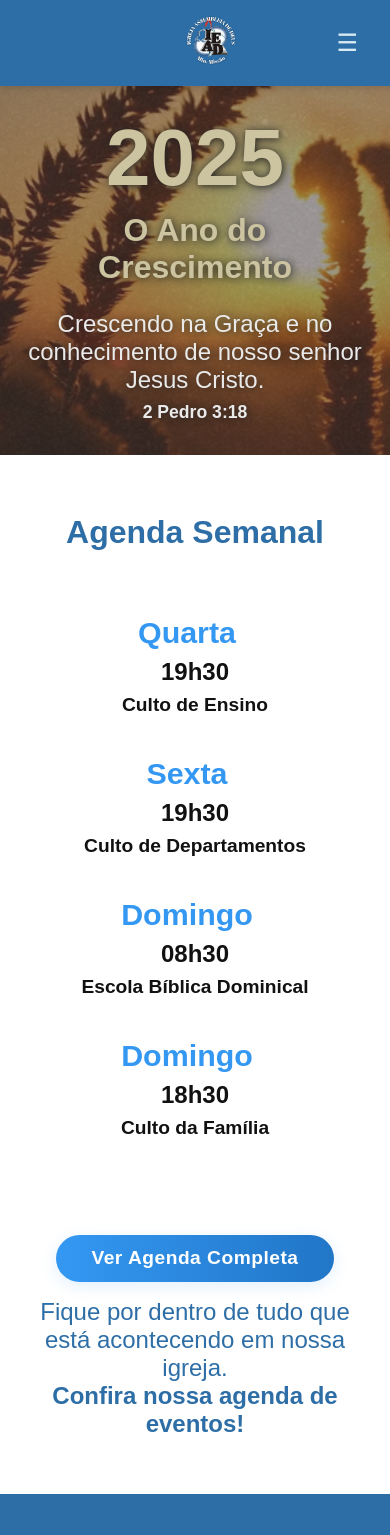
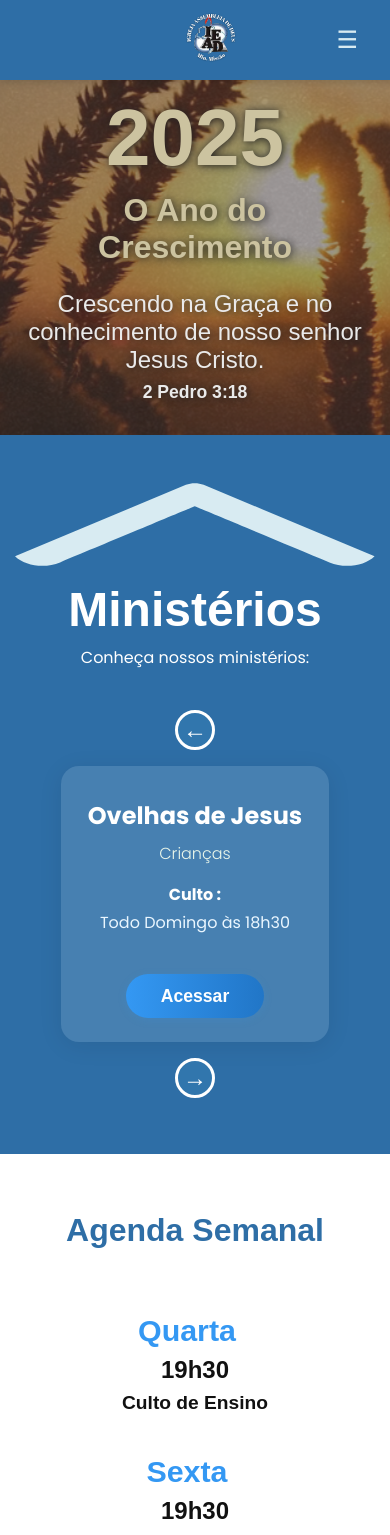
Before and after one commit to rafael-castilho-costa/iead-sub-sede, an Angular app: page /home in a window 390 px wide. Shown: the top 1535 px of the page. Built offline with nearby package versions, Linux system fonts and the light colour scheme.

Commit message:
features and adjust

```diff
--- a/src/app/app.routes.ts
+++ b/src/app/app.routes.ts
@@ -1,4 +1,5 @@
-import { Routes } from '@angular/router';
+import { appConfig } from './app.config';
+import { provideRouter, Routes, withComponentInputBinding, withRouterConfig } from '@angular/router';
 
 export const routes: Routes = [
   {
--- a/src/app/core/components/header/header.component.html
+++ b/src/app/core/components/header/header.component.html
@@ -14,7 +14,7 @@
 
       <nav class="nav" [ngClass]="{'open': menuAberto}">
         <a href="#sobre">Sobre a IEAD</a>
-        <a href="#programacao">Programação</a>
+        <a fragment="programacao">Programação</a>
         <a href="#ministerios">Ministérios</a>
         <a href="#contribua">Contribua</a>
         <a href="#contato">Contato</a>
--- a/src/app/core/components/header/header.component.scss
+++ b/src/app/core/components/header/header.component.scss
@@ -1,16 +1,16 @@
 header {
   left: 0;
   right: 0;
+  top:0;
+  z-index: 1000;
   position: fixed;
-  width: 100%;
+  width: 100vw;
   background: #2E6EA6;
   justify-content: center;
   box-shadow: 0 2px 8px rgba(0,0,0,0.15);
 
   .header-container {
     max-width: 1200px;
-    margin: 0 auto;
-    padding: 0.2rem 0;
     display: flex;
     flex-wrap: wrap;
     justify-content: space-between;
--- a/src/app/views/home/home/home.component.html
+++ b/src/app/views/home/home/home.component.html
@@ -8,14 +8,34 @@
   </div>
 </section>
 
+<section class="ministerios">
+  <div class="ministerios-header">
+    <img src="/assets/teto.svg" alt="Teto" class="ministerios-roof" />
+    <h1>Ministérios</h1>
+    <p>Conheça nossos ministérios:</p>
+  </div>
+  <div class="ministerios-carousel">
+    <button class="carousel-arrow left" (click)="prev()" [disabled]="startIndex === 0">&#8592;</button>
+    <div class="ministerios-cards">
+      <div class="ministerio-card" *ngFor="let m of visibleMinisterios">
+        <h2>{{ m.titulo }}</h2>
+        <h3>{{ m.subtitulo }}</h3>
+        <div class="culto-info">
+          <span><strong>Culto :</strong></span>
+          <span>{{m.culto}}</span>
+        </div>
+        <button class="btn-acessar">Acessar</button>
+      </div>
+    </div>
+    <button class="carousel-arrow right" (click)="next()" [disabled]="startIndex + visibleCards >= ministerios.length">&#8594;</button>
+  </div>
+</section>
 
-<section class="programacao">
+<section class="programacao" id="programacao">
   <div class="programacao-content">
-
     <h2>Agenda Semanal</h2>
     <div class="agenda-semanal">
       <ul class="agenda-item">
-
         <li class="agenda">
           <span class="dia">Quarta</span>
           <span class="barra">|</span>
@@ -24,7 +44,6 @@
             <span class="evento">Culto de Ensino</span>
           </div>
         </li>
-
         <li class="agenda">
           <span class="dia">Sexta</span>
           <span class="barra">|</span>
@@ -33,14 +52,12 @@
             <span class="evento">Culto de Departamentos</span>
           </div>
         </li>
-
         <li class="agenda">
           <span class="dia">Domingo</span>
           <span class="barra">|</span>
           <div class="horarios">
             <span class="hora">08h30</span>
             <span class="evento">Escola Bíblica Dominical</span>
-
           </div>
         </li>
         <li class="agenda">
@@ -49,18 +66,13 @@
           <div class="horarios">
             <span class="hora">18h30</span>
             <span class="evento">Culto da Família</span>
-
           </div>
         </li>
-
       </ul>
-
     </div>
-
       <button class="btn btn-primary" routerLink="/agenda">
         Ver Agenda Completa
       </button>
-
       <p>Fique por dentro de tudo que está acontecendo em nossa igreja.<br>
         <strong>Confira nossa agenda de eventos!</strong>
       </p>
--- a/src/app/views/home/home/home.component.scss
+++ b/src/app/views/home/home/home.component.scss
@@ -1,6 +1,6 @@
 // Estilos para section de banner de crescimento
 .banner-crescimento {
-  padding: 10rem 0;
+  padding: 5rem 0;
   background-image: url('/assets/image-tema-anual.svg');
   background-size: cover;
   background-repeat: no-repeat;
@@ -23,20 +23,20 @@
   align-self: center;
 
   h2 {
-    font-size: 10rem;
+    font-size: 5rem;
     font-family: 'Sora', sans-serif;
     font-weight: 700;
     margin: 0;
     align-self: center;
   }
   h1 {
-    font-size: 3.5rem;
+    font-size: 3rem;
     font-family: 'Sora', sans-serif;
     font-weight: 600;
     margin: 0.5rem 0 1.5rem 0;
   }
   p {
-    font-size: 2rem;
+    font-size: 1.5rem;
     font-family: 'Sora', sans-serif;
     font-weight: 400;
     margin: 0;
@@ -55,7 +55,7 @@
   .banner-crescimento .banner-content h1 {font-size: 2rem;}
   .banner-crescimento .banner-content p {font-size: 1.5rem;}
   .banner-crescimento .banner-content strong {font-size: 1.1rem;}
-  .banner-crescimento {padding: 2rem 0.5rem; min-height: 280px; margin-top: 80px;}
+  .banner-crescimento {padding: 2rem 0.5rem; min-height: 280px; margin-top: 60px;}
 }
 
 // Estilos para section de programação
@@ -75,7 +75,7 @@
 
   h2 {
     font-family: 'Anton', sans-serif;
-    font-size: 3.5rem;
+    font-size: 2.5rem;
     font-weight: 900;
     color: #2E6EA6;
     margin-bottom: 2rem;
@@ -107,7 +107,7 @@
 
   .dia {
     color: #3498f3;
-    font-size: 2.6rem;
+    font-size: 1.7rem;
     font-weight: bold;
     min-width: 110px;
     text-align: right;
@@ -118,7 +118,7 @@
     display: inline-block;
     font-weight: bold;
     width: 4px;
-    height: 3.5rem;
+    height: 2rem;
     background: #2E6EA6;
     margin: 0 1.2rem 0 0;
   }
@@ -129,7 +129,7 @@
   }
 
   .hora {
-    font-size: 2rem;
+    font-size: 1.5rem;
     font-weight: 900;
     margin-right: 1.2rem;
     color: #111;
@@ -138,7 +138,7 @@
   }
 
   .evento {
-    font-size: 2rem;
+    font-size: 1.5rem;
     font-family: 'Anton', sans-serif;
     color: #111;
     font-weight: bold;
@@ -146,7 +146,7 @@
   }
 
   .programacao-content p {
-    font-size: 1.5rem;
+    font-size: 1rem;
     font-family: 'Sora', sans-serif;
     color: #2E6EA6;
     margin-top: 1rem;
@@ -158,7 +158,7 @@
     border: none;
     border-radius: 2rem;
     padding: 0.8rem 2.2rem;
-    font-size: 1.2rem;
+    font-size: 1rem;
     font-weight: 600;
     box-shadow: 0 4px 16px rgba(52, 152, 243, 0.15);
     cursor: pointer;
@@ -212,3 +212,184 @@
   }
 
 }
+
+// Estilos para section de ministerios
+.ministerios {
+  background-color: #2E6EA6;
+  padding: 3rem 1rem;
+  color: #fff;
+  text-align: center;
+
+  .ministerios-header {
+    margin-bottom: 2rem;
+    position: relative;
+
+    .ministerios-roof {
+      display: block;
+      margin: 0 auto 1rem auto;
+      max-width:300px;
+      width: 100%;
+      height: auto;
+      transform: scaleX(1.2) rotate(0deg);
+    }
+    h1 {
+      margin-top: 0;
+      font-family: 'Anton', sans-serif;
+      font-size: 3rem;
+      font-weight: 900;
+      color: #fff;
+      margin-bottom: 0.5rem;
+    }
+    p {
+      margin-top: 0;
+      font-family: 'Poppins', sans-serif;
+      font-size: 1.3rem;
+    }
+  }
+  .ministerios-carousel {
+    display: flex;
+    align-items: center;
+    justify-content: center;
+    gap: 1rem;
+
+    .carousel-arrow {
+      background: #3176ad;
+      border: 3px solid #fff;
+      color: #fff;
+      width: 48px;
+      height: 48px;
+      border-radius: 50%;
+      font-size: 2rem;
+      display: flex;
+      align-items: center;
+      justify-content: center;
+      cursor: pointer;
+      transition: background 0.2s, color 0.2s;
+      margin: 0 1rem;
+
+      &:hover {
+        background: #fff;
+        color: #3176ad;
+      }
+    }
+    .ministerios-cards {
+      display: flex;
+      gap: 2rem;
+      flex-wrap: wrap;
+      justify-content: center;
+      width: 100%;
+      max-width: 1200px;
+    }
+    .ministerio-card {
+      background: rgba(255, 255, 255, 0.12);
+      border-radius: 18px;
+      padding: 2rem 1.5rem 1.5rem 1.5rem;
+      min-width: 220px;
+      max-width: 270px;
+      flex: 1 1 220px;
+      display: flex;
+      flex-direction: column;
+      align-items: center;
+      box-shadow: 0 4px 24px rgba(0,0,0,0.08);
+      h2 {
+        font-size: 1.5rem;
+        font-weight: 700;
+        margin: 0 0 0.5rem 0;
+        font-family: 'Poppins', sans-serif;
+      }
+      h3 {
+        font-family: 'Poppins', sans-serif;
+        font-size: 1rem;
+        font-weight: 100;
+        margin: 0 0 1rem 0;
+        color: #eaf6ea;
+      }
+      .culto-info {
+        font-family: 'Poppins', sans-serif;
+        font-size: 1rem;
+        color: #eaf6ff;
+        margin-bottom: 1.5rem;
+        span {
+          display: block;
+          margin-bottom: 0.2rem;
+        }
+        strong {
+          color: #fff;
+        }
+      }
+    }
+    .btn-acessar {
+
+      background: linear-gradient(90deg, #3498f3 0%, #2176c7 100%);
+      color: #fff;
+      border: none;
+      border-radius: 1.5rem;
+      padding: 0.7rem 2.2rem;
+      font-size: 1.1rem;
+      font-weight: 600;
+      box-shadow: 0 2px 8px rgba(52, 152, 243, 0.15);
+      cursor: pointer;
+      transition: background 0.3s, transform 0.2s, box-shadow 0.2s;
+      margin-top: auto;
+      align-self: center;
+
+      &:hover {
+        background: linear-gradient(90deg, #2176c7 0%, #3498f3 100%);
+        box-shadow: 0 8px 24px rgba(52, 152, 243, 0.22);
+        transform: translateY(-2px) scale(1.03);
+      }
+    }
+  }
+
+  .ministerios-cards{
+    display: flex;
+    gap: 2rem;
+    justify-content: center;
+    flex-wrap: wrap;
+    max-width: 1200px;
+  }
+
+  @media (max-width: 900px){
+    .ministerios-carousel {
+      flex-direction: column;
+      gap: 0.5rem;
+      align-items: center;
+
+      .ministerios-cards {
+        flex-direction: column;
+        align-items: center;
+        gap: 1rem;
+        width: 100%;
+        max-width: 95vw;
+      }
+
+      .carousel-arrow {
+        position: static;
+        margin: 0.5rem 0 0.5rem 0;
+        width: 40px;
+        height: 40px;
+        font-size: 1.5rem;
+        display: inline-flex;
+        align-items: center;
+        justify-content: center;
+      }
+    }
+    .ministerios-cards {
+      gap: 0.5rem;
+    }
+    .ministerio-card {
+      min-width: 180px;
+      max-width: 90vw;
+    }
+    .ministerios-header h1 {
+      font-size: 3rem;
+    }
+
+    .ministerios-header p {
+      font-size: 1rem;
+    }
+
+  }
+
+
+}
--- a/src/app/views/home/home/home.component.ts
+++ b/src/app/views/home/home/home.component.ts
@@ -1,11 +1,94 @@
-import { Component } from '@angular/core';
+import { CommonModule } from '@angular/common';
+import { Component, HostListener } from '@angular/core';
+
+interface Ministerio {
+  titulo: string;
+  subtitulo: string;
+  culto: string;
+}
 
 @Component({
   selector: 'app-home',
-  imports: [],
+  imports: [CommonModule],
   templateUrl: './home.component.html',
-  styleUrl: './home.component.scss'
+  styleUrl: './home.component.scss',
+  standalone: true,
 })
 export class HomeComponent {
+  ministerios: Ministerio[] = [
+    {
+      titulo:'Ovelhas de Jesus',
+      subtitulo: 'Crianças',
+      culto: 'Todo Domingo às 18h30',
+    },
+    {
+      titulo:'Conjunto Ágape',
+      subtitulo: 'Adolescentes',
+      culto: 'Toda primeira Sexta-Feira do Mês às 19h30',
+    },
+    {
+      titulo:'Mocidade Voz Celestial',
+      subtitulo: 'Jovens',
+      culto: 'Toda segunda Sexta-Feira do Mês às 19h30',
+    },
+    {
+      titulo:'Rosa de Saron',
+      subtitulo: 'Mulheres',
+      culto: 'Toda terceira Sexta-Feira do Mês às 19h30',
+    },
+    {
+      titulo:'Guerreiros de Sião',
+      subtitulo: 'Homens',
+      culto: 'Toda última Sexta-Feira do Mês às 19h30',
+    },
+  ];
+
+  visibleCards = 4;
+  startIndex = 0;
+
+  ngOnInit() {
+    this.updateVisibleCards();
+  }
+
+  @HostListener('window:resize')
+  onResize() {
+    this.updateVisibleCards();
+  }
+
+  updateVisibleCards() {
+    if (typeof window === 'undefined') return;
+    const width = window.innerWidth;
+    if (width < 600) {
+      this.visibleCards = 1;
+    } else if (width < 900) {
+      this.visibleCards = 1;
+    } else if (width < 1200) {
+      this.visibleCards = 2;
+    } else if (width < 1391) {
+      this.visibleCards = 3;
+    } else {
+      this.visibleCards = 4;
+    }
+
+    if (this.startIndex + this.visibleCards > this.ministerios.length) {
+      this.startIndex = Math.max(0, this.ministerios.length - this.visibleCards);
+    }
+  }
+
+  get visibleMinisterios() {
+    return this.ministerios.slice(this.startIndex, this.startIndex + this.visibleCards);
+  }
+
+  prev() {
+    if (this.startIndex > 0) {
+      this.startIndex --;
+    }
+  }
+
+  next() {
+    if (this.startIndex + this.visibleCards < this.ministerios.length) {
+      this.startIndex ++;
+    }
+  }
 
 }
```
Also changed, not shown: src/app/app.config.ts (+8 -2 lines), src/assets/teto.svg (added).
